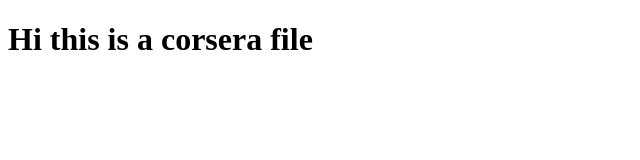
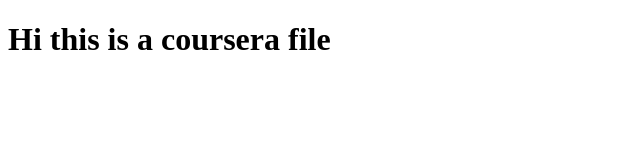
Before and after one commit to thespeakiriya/newreactpt, a website: page index.html in a window 1280 px wide. Shown: the whole page, without its empty margins (0-640 px from the left). Drawn offline with Linux system fonts and the light colour scheme.

```diff
--- a/index.html
+++ b/index.html
@@ -7,6 +7,6 @@
     <title>New FIle to be created</title>
 </head>
 <body>
-    <h1>Hi this is a corsera file</h1>
+    <h1>Hi this is a coursera file</h1>
 </body>
 </html>
```
Also changed, not shown: package.json (added, +27 -0 lines), 2 other files.
